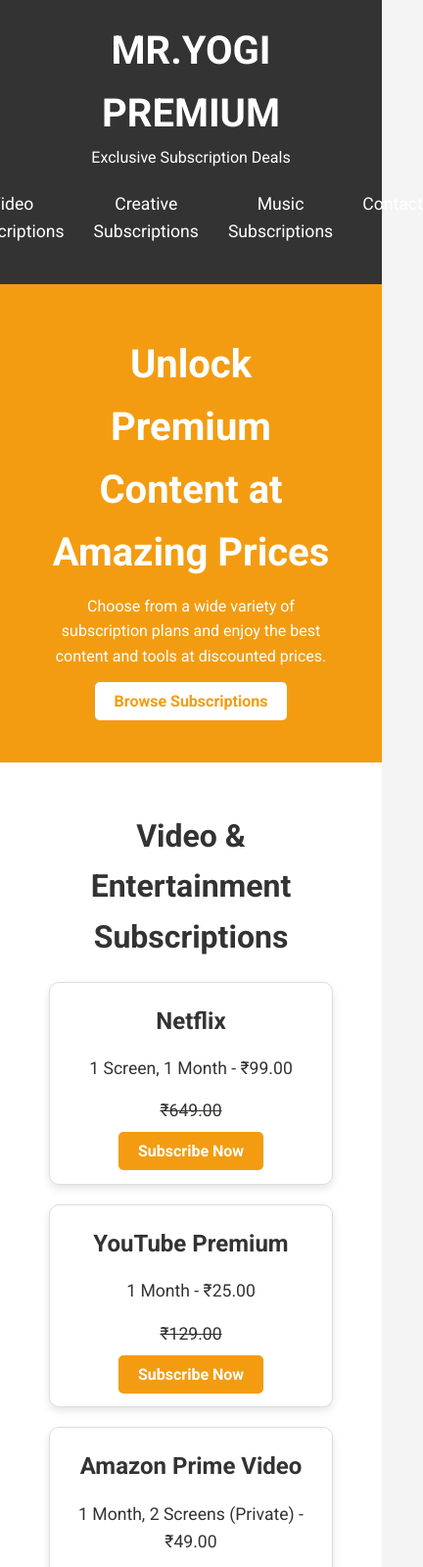
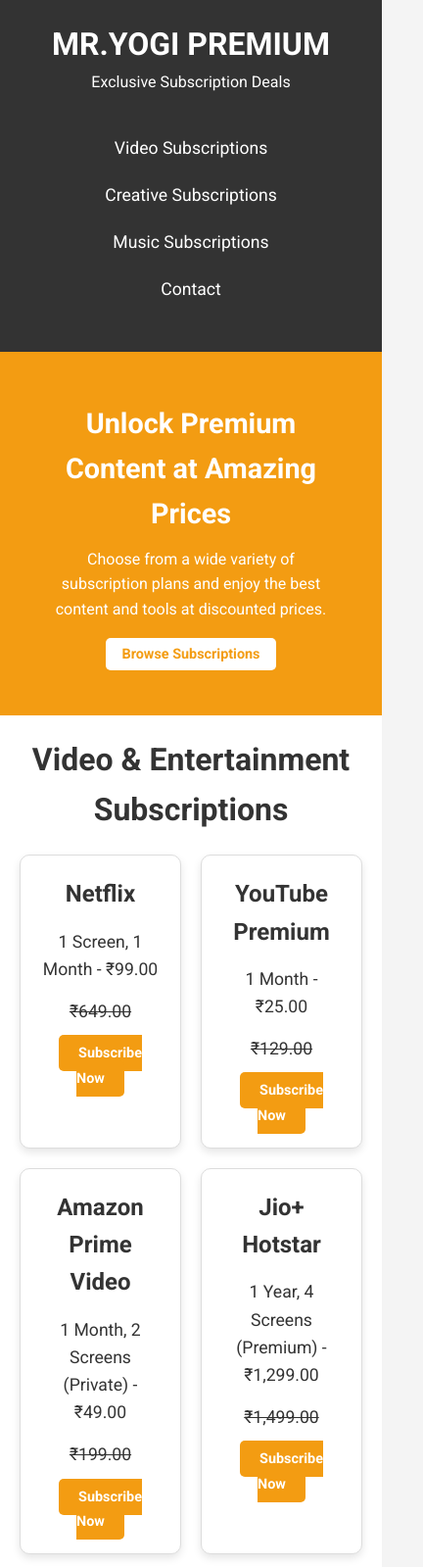
Before and after one commit to TechnoStudent199/Mr-yogi-subscribtion, a plain HTML site: page index.html in a window 390 px wide. Shown: the top 1599 px of the page at 98% size, 432 px wide, since content can reach past the window. Drawn offline with Linux system fonts and the light colour scheme.

Commit message:
styles.css

```diff
--- a/styles.css
+++ b/styles.css
@@ -1,4 +1,3 @@
-
 /* Global Styles */
 * {
     margin: 0;
@@ -35,6 +34,7 @@
     display: flex;
     justify-content: center;
     padding: 20px;
+    margin-top: 10px;
 }
 
 header nav ul li {
@@ -87,6 +87,7 @@
     justify-items: center;
 }
 
+/* Subscription Card */
 .subscription-card {
     background-color: #fff;
     padding: 20px;
@@ -148,3 +149,76 @@
     text-align: center;
     padding: 20px;
 }
+
+/* Media Queries for Mobile Responsiveness */
+@media (max-width: 768px) {
+    header h1 {
+        font-size: 2rem;
+    }
+
+    .hero h2 {
+        font-size: 2rem;
+    }
+
+    .cta-btn {
+        font-size: 1rem;
+        padding: 8px 16px;
+    }
+
+    .subscription-category {
+        padding: 20px;
+    }
+
+    .subscription-grid {
+        grid-template-columns: 1fr 1fr;
+    }
+
+    .subscription-card {
+        width: 90%;
+        margin: 0 auto;
+    }
+
+    .contact-section {
+        padding: 30px;
+    }
+
+    .contact-section input,
+    .contact-section textarea {
+        width: 100%;
+    }
+
+    footer {
+        font-size: 0.9rem;
+    }
+}
+
+@media (max-width: 480px) {
+    .hero h2 {
+        font-size: 1.8rem;
+    }
+
+    .subscription-card {
+        width: 100%;
+    }
+
+    header nav ul {
+        flex-direction: column;
+        align-items: center;
+    }
+
+    header nav ul li {
+        margin: 10px 0;
+    }
+
+    .cta-btn {
+        font-size: 0.9rem;
+    }
+
+    .contact-section button {
+        padding: 8px 16px;
+    }
+
+    footer {
+        font-size: 0.8rem;
+    }
+}
```
